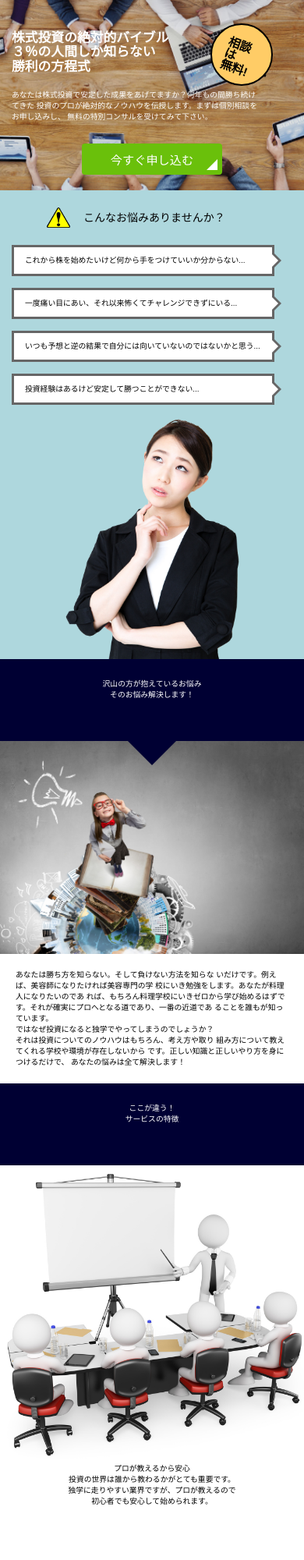
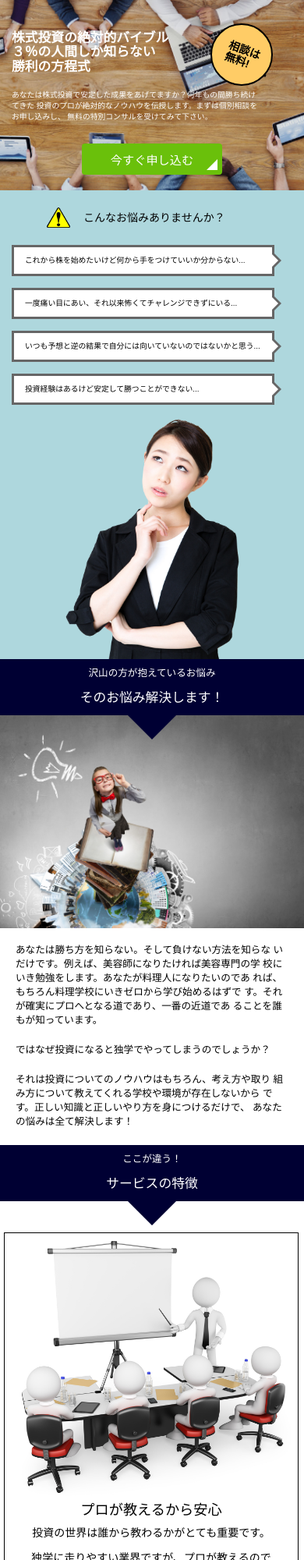
Before and after one commit to odzk/yuya2, a plain HTML site: page index.html in a window 390 px wide. Shown: the top 2000 px of the page at 78% size. Before the commit the page ends 1932 px from the top, so only its background shows below. Drawn offline with nearby package versions, Linux system fonts and the light colour scheme.

Commit message:
added entries for the front page mobile

```diff
--- a/css/style.css
+++ b/css/style.css
@@ -75,10 +75,10 @@ body {
 }
 
 .maru h1 {
-	font-size: 1.1em !important;
-	margin-top: 20px !important;
+	font-size: 1.0em !important;
+	margin-top: 25px !important;
 	margin-right: 15px !important;
-	margin-left: 15px !important;
+	margin-left: 18px !important;
 	text-align: left;
 	line-height: 15px!important;
 	transform : rotate(20deg);
@@ -90,7 +90,7 @@ body {
 }
 
 .header p {
-	font-size: .7em !important;
+	font-size: .7em;
 }
 
 .article-1 .title {
@@ -124,6 +124,7 @@ body {
 .article-1 .arrow_box p {
 	margin-top: 10px !important;
 	margin-bottom: 10px !important;
+	font-size: 0.7em;
 }
 
 .arrow_box {
@@ -167,10 +168,19 @@ body {
 
 .comment {
 	width: 100% !important;
-	padding: 20px !important;
 	margin: 0 !important;
 	color: #000 !important;
 	position: relative !important;
+}
+
+.c1 {
+	font-size: 0.9em !important;
+	padding: 20px !important;
+}
+
+.c2 {
+	font-size: 0.9em !important;
+	padding: 0 20px !important;
 }
 
 .box-img {
@@ -180,14 +190,46 @@ body {
 .box-lf {
 color: #000 !important;
 text-align: center;
+font-size: 1.3em !important;
 }
 
 .box-sf {
 color: #000 !important;
 text-align: center;
+font-size: 1em !important;
+line-height: 2.3em;
+
 }
 /* end*/
 
+.mtop {
+	margin-top: 40px;
+	margin-left: 20px !important;
+	width: 90% !important;
+	border: 1px solid #000;
+}
+
+.mtop2 {
+	margin-top: 20px;
+	margin-left: 20px !important;
+	width: 90% !important;
+	border: 1px solid #000;
+}
+
+.arrow_box-2-c1 {
+	padding-top: 10px !important;
+	font-size: 0.9em !important;
+}
+
+.arrow_box-2-c2 {
+	padding-top: 10px !important;
+	padding-bottom: 10px !important;
+	font-size: 1.2em !important;
+}
+
+.arrow_box-2 {
+height: auto !important;
+}
 
 /*end of iphone 6s*/
 }
@@ -208,8 +250,8 @@ text-align: center;
 
 }
 .header p {
-	font-size: 1.2em;
-}
+/*	font-size: 1.2em;
+*/}
 
 .header .header-contents .btn {
 	background-color: #6AC00B;
@@ -324,7 +366,7 @@ text-align: center;
 }
 .article-1 .arrow_box p {
 	color: #000;
-	font-size: 17px;
+	/*font-size: 17px;*/
 	margin-left: 14px;
 	margin-top: 20px;
 	margin-bottom: 20px;
@@ -404,13 +446,13 @@ text-align: center;
 .content .arrow_box-2-c1  {
 	margin: 0;
 	padding-top:25px;
-	font-size:18px;
-	margin-top: -10px;
+/*	font-size:18px;
+*/	margin-top: -10px;
 }
 .content .arrow_box-2-c2  {
 	margin: 0;
-	font-size:24px;
-	padding-bottom:20px;
+/*	font-size:24px;
+*/	padding-bottom:20px;
 
 }
 .small{
--- a/index.html
+++ b/index.html
@@ -65,16 +65,16 @@
 
 <img class="img-3 img-responsive" src="img/nayami_2f.jpg">
 <div class="col-xs-12 comment">
-<p>あなたは勝ち方を知らない。そして負けない方法を知らな
+<p class="c1">あなたは勝ち方を知らない。そして負けない方法を知らな
 いだけです。例えば、美容師になりたければ美容専門の学
 校にいき勉強をします。あなたが料理人になりたいのであ
 れば、もちろん料理学校にいきゼロから学び始めるはずで
 す。それが確実にプロへとなる道であり、一番の近道であ
 ることを誰もが知っています。</p>
 
-<p>ではなぜ投資になると独学でやってしまうのでしょうか？</p>
+<p class="c2">ではなぜ投資になると独学でやってしまうのでしょうか？</p>
 
-<p>それは投資についてのノウハウはもちろん、考え方や取り
+<p class="c1">それは投資についてのノウハウはもちろん、考え方や取り
 組み方について教えてくれる学校や環境が存在しないから
 です。正しい知識と正しいやり方を身につけるだけで、
 あなたの悩みは全て解決します！</p>
@@ -87,7 +87,7 @@
   </div>
 
   <div class="row">
-  <div class="col-xs-12">
+	  <div class="col-xs-12 mtop">
 	  <img class="box-img img-responsive" src="img/service_1.jpg">
 	    <p class="box-lf">プロが教えるから安心</p>
 	    <p class="box-sf">投資の世界は誰から教わるかがとても重要です。<br>
@@ -95,8 +95,28 @@
 	    初心者でも安心して始められます。</p>
 
  	   </div>
+	</div>
 
+  <div class="row">
+	  <div class="col-xs-12 mtop2">
+	  <img class="box-img img-responsive" src="img/service_2.jpg">
+	    <p class="box-lf">プロが教えるから安心</p>
+	    <p class="box-sf">投資の世界は誰から教わるかがとても重要です。<br>
+	    独学に走りやすい業界ですが、プロが教えるので<br>
+	    初心者でも安心して始められます。</p>
 	  </div>
+   </div>
+
+  <div class="row">
+	  <div class="col-xs-12 mtop2">
+	  <img class="box-img img-responsive" src="img/service_3.jpg">
+		<p class="box-lf">仲間と一緒に勝てる</p>
+	    <p class="box-sf">投資は自分一人での戦いだと思っていませんか？投資<br>
+	の世界でもコミュニティの存在は成功要因の一つです。<br>
+	稼ぐ仲間がいることでより成功が加速します。</p>
+	  </div>
+   </div>
+
 </div>
 </div>
 </div>
```
Lines whose indentation alone changed are shown as unchanged.
